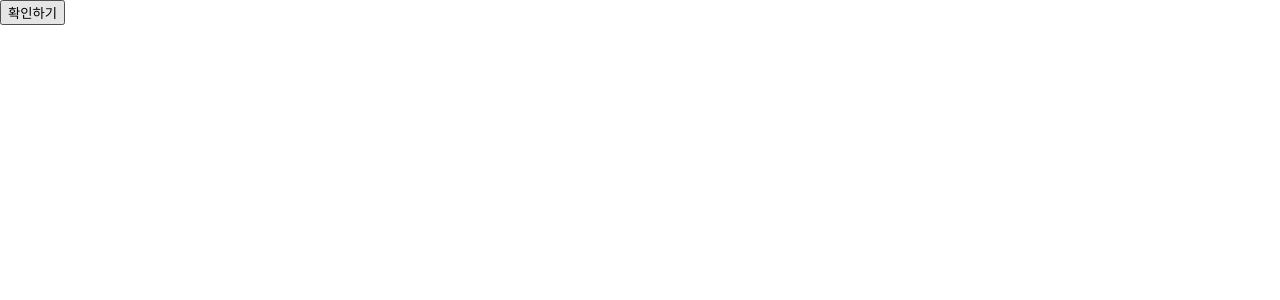
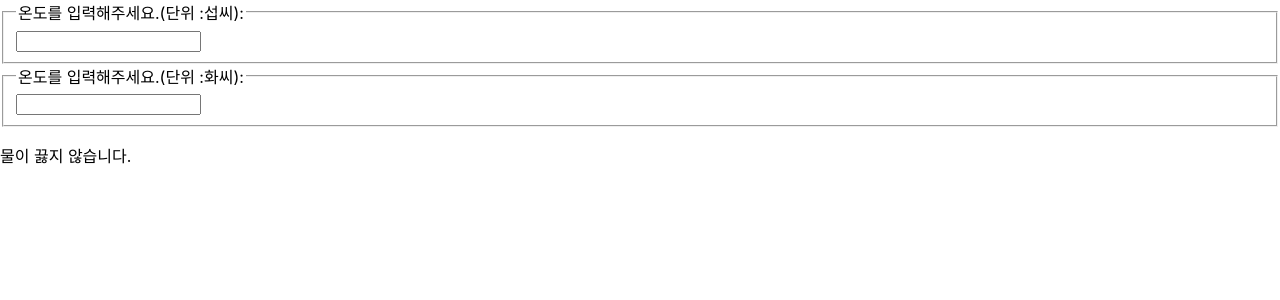
Before and after one commit to G1-H/react_study, a React (Create React App) app: page / in a window 1280 px wide. Shown: the top 300 px of the page. Built offline with nearby package versions, Linux system fonts and the light colour scheme.

Commit message:
lifting state up 예제

```diff
--- /dev/null
+++ b/src/chapter_12/BoilingVerdict.jsx
@@ -0,0 +1,8 @@
+const BoilingVerdict = (props) => {
+  if (props.temperature >= 100) {
+    return <p>물이 끓습니다.</p>;
+  }
+  return <p>물이 끓지 않습니다.</p>;
+};
+
+export default BoilingVerdict;
--- /dev/null
+++ b/src/chapter_12/Caculator.jsx
@@ -0,0 +1,57 @@
+import React, { useState } from "react";
+
+import BoilingVerdict from "./BoilingVerdict";
+import TemperatureInput from "./TemperatureInput";
+
+const Calculator = (props) => {
+  const [temperature, setTemperature] = useState("");
+  const [scale, setScale] = useState("c");
+
+  const handleCelsiusChange = (temperature) => {
+    setTemperature(temperature);
+    setScale("c");
+  };
+  const handleFahrenheitChange = (temperature) => {
+    setTemperature(temperature);
+    setScale("f");
+  };
+
+  const tryConvert = (temperature, convert) => {
+    const input = parseFloat(temperature);
+
+    console.log(input);
+    if (Number.isNaN(input)) {
+      return "";
+    }
+    return convert(input);
+  };
+
+  const toFahrenheit = (temp) => {
+    return ((temp - 32) * 5) / 9;
+  };
+  const toCelsius = (temp) => {
+    return (temp * 9) / 5 + 32;
+  };
+
+  const celsius =
+    scale === "f" ? tryConvert(temperature, toFahrenheit) : temperature;
+  const fahrenheit =
+    scale === "c" ? tryConvert(temperature, toCelsius) : temperature;
+  return (
+    <div>
+      <TemperatureInput
+        temperature={celsius}
+        scale="c"
+        onTemperatureChange={handleCelsiusChange}
+      />
+      <TemperatureInput
+        temperature={fahrenheit}
+        scale="f"
+        onTemperatureChange={handleFahrenheitChange}
+      />
+      <BoilingVerdict temperature={parseFloat(celsius)} scale={scale} />
+    </div>
+  );
+};
+
+export default Calculator;
--- /dev/null
+++ b/src/chapter_12/TemperatureInput.jsx
@@ -0,0 +1,18 @@
+const scaleNames = {
+  c: "섭씨",
+  f: "화씨",
+};
+
+const TemperatureInput = (props) => {
+  const handleChange = (event) => {
+    props.onTemperatureChange(event.target.value);
+  };
+  return (
+    <fieldset>
+      <legend>온도를 입력해주세요.(단위 :{scaleNames[props.scale]}):</legend>
+      <input value={props.temperature} onChange={handleChange} />
+    </fieldset>
+  );
+};
+
+export default TemperatureInput;
--- a/src/index.js
+++ b/src/index.js
@@ -10,12 +10,16 @@
 import NotificationList from "./chapter_6/NotificationList";
 import Accommodate from "./chapter_7/Accommodate";
 import ConfirmButton from "./chapter_8/ConfirmButton";
+import LandingPage from "./chapter_9/LandingPage";
+import AttendanceBook from "./chapter_10/AttendanceBook";
+import SignUp from "./chapter_11/SingUp";
+import Calculator from "./chapter_12/Caculator";
 
 const root = ReactDOM.createRoot(document.getElementById("root"));
 root.render(
   <React.StrictMode>
     <BrowserRouter>
-      <ConfirmButton />
+      <Calculator />
     </BrowserRouter>
   </React.StrictMode>
 );
```
